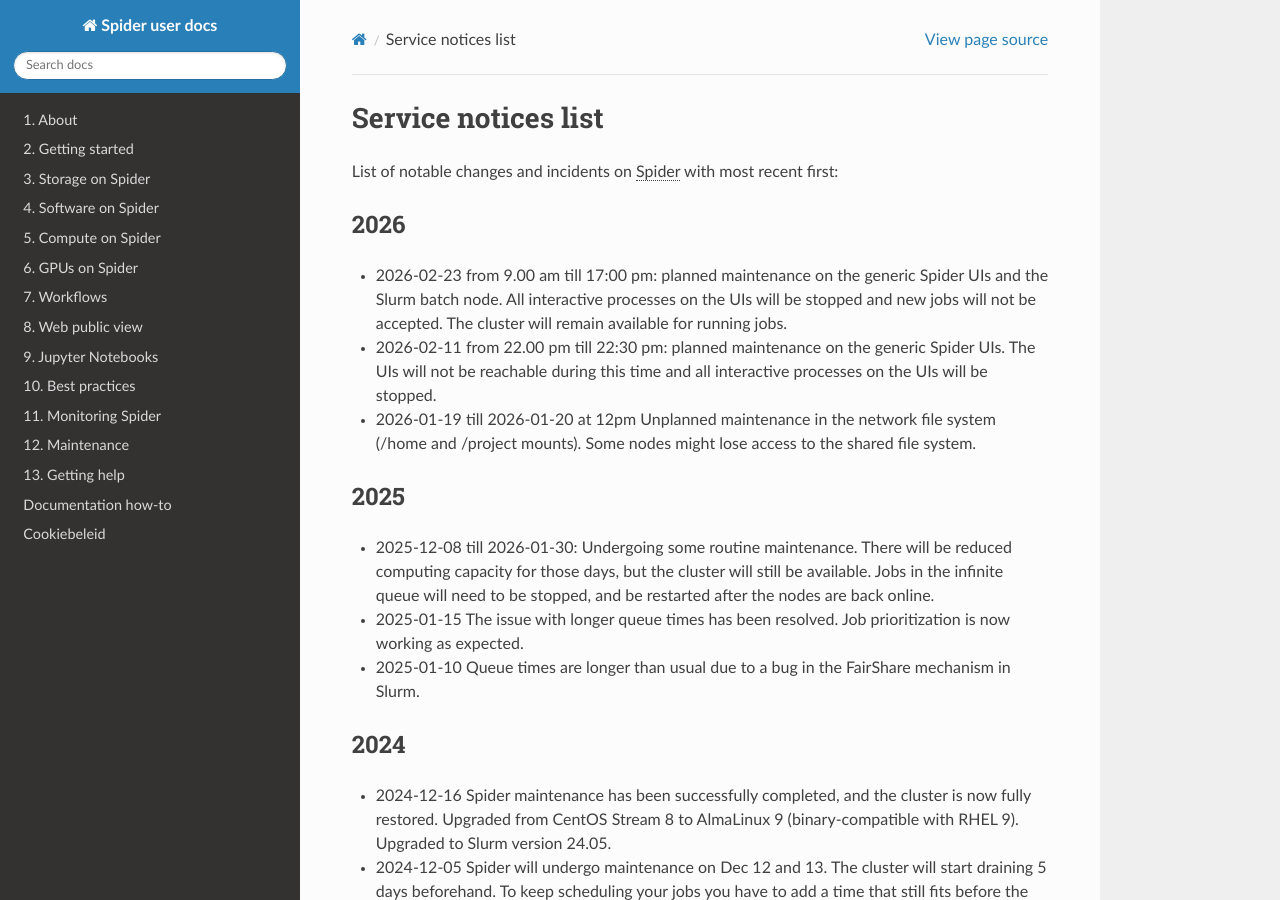
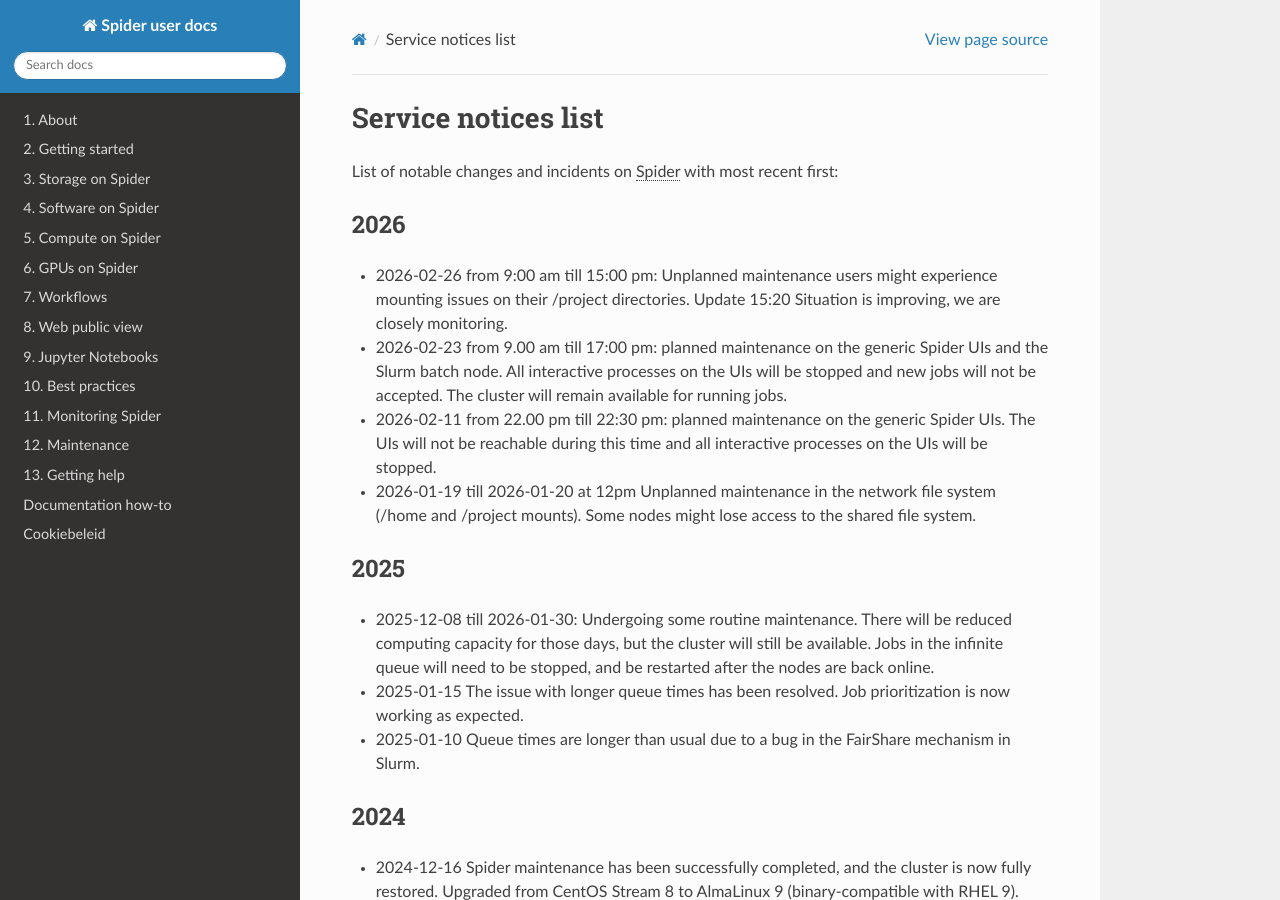
Before and after one commit to sara-nl/spiderdocs, a Sphinx documentation site: the page built from source/Pages/maintenance/service_notices_list.rst, in a window 1280 px wide and 900 px high. Built offline with Sphinx 7.4.7 and the Read the Docs theme 3.1.0, drawn with Linux system fonts in a browser that asks for light colours.

Commit message:
update service status list

```diff
--- a/source/Pages/maintenance/service_notices_list.rst
+++ b/source/Pages/maintenance/service_notices_list.rst
@@ -9,6 +9,8 @@
 =========
 2026
 =========
+
+* 2026-02-26 from 9:00 am till 15:00 pm: Unplanned maintenance users might experience mounting issues on their /project directories. Update 15:20 Situation is improving, we are closely monitoring.
 
 * 2026-02-23 from 9.00 am till 17:00 pm: planned maintenance on the generic Spider UIs and the Slurm batch node. All interactive processes on the UIs will be stopped and new jobs will not be accepted. The cluster will remain available for running jobs.
 
```
